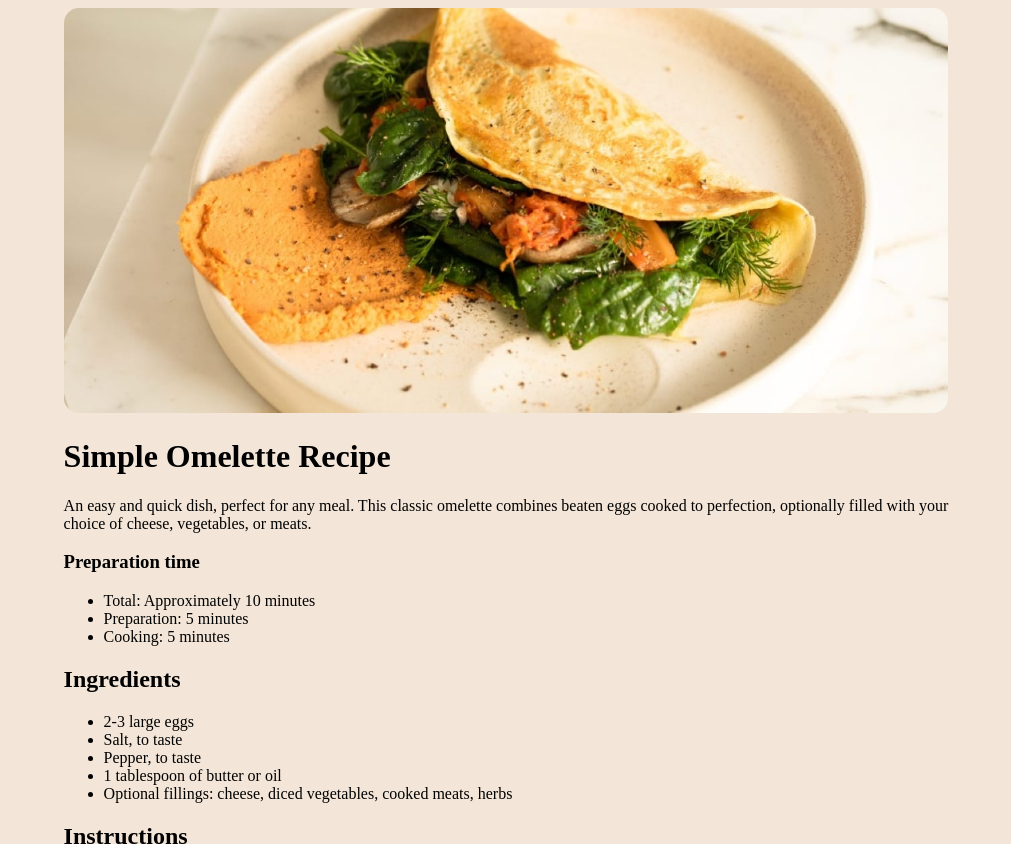
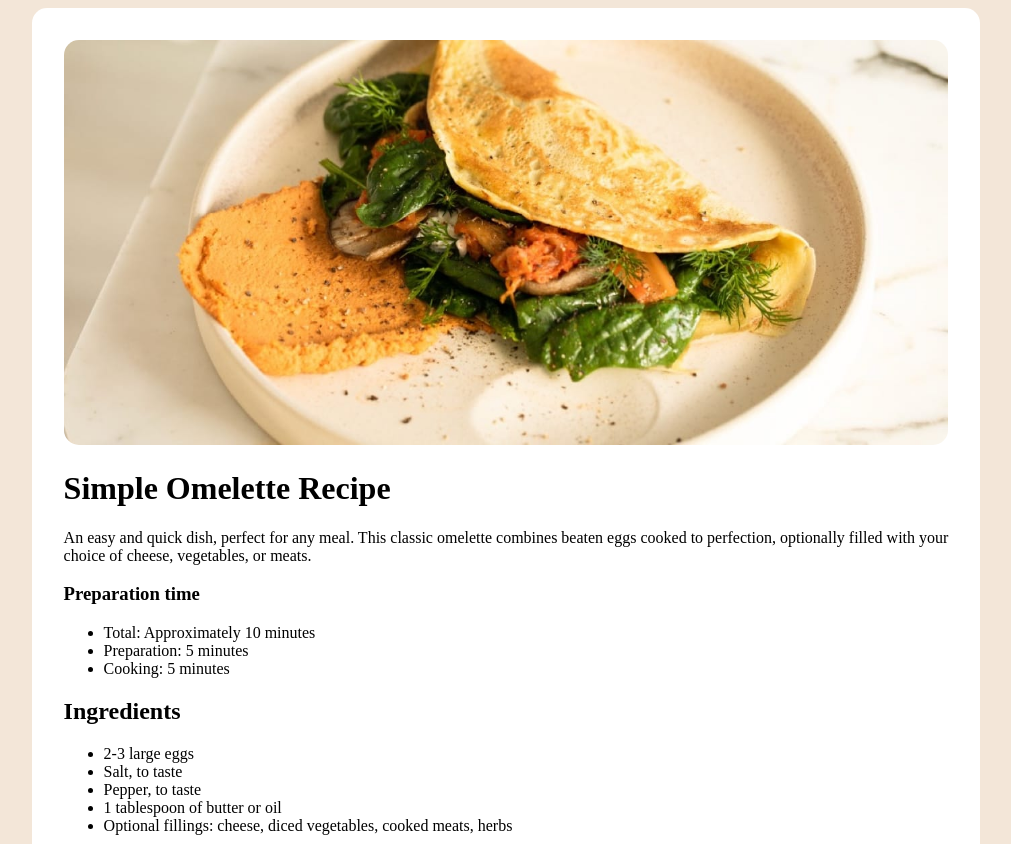
Before and after one commit to DavidCaffrey/recipe-page, a plain HTML site: page index.html in a window 1280 px wide. Shown: the top 844 px of the page, without its empty margins (134-1145 px from the left). Drawn offline with Linux system fonts and the light colour scheme.

Commit message:
trying to get var fonts working

```diff
--- a/styles.css
+++ b/styles.css
@@ -1,4 +1,5 @@
 :root {
+  --White: hsl(0, 0%, 100%);
   --Stone-100: hsl(30, 54%, 90%);
   --Stone-150: hsl(30, 18%, 87%);
   --Stone-600: hsl(30, 10%, 34%);
@@ -10,13 +11,21 @@
 
 @font-face {
   font-family: "Outfit", "YoungSerif";
-  src: url("./assets/fonts/outfit/Outfit-VariableFont_wght.ttf") format("ttf"),
-    url("./assets/fonts/young-serif/YoungSerif-Regular.ttf") format("ttf");
+  src: url("./assets/fonts/outfit/Outfit-VariableFont_wght.ttf")
+      format("truetype"),
+    url("./assets/fonts/young-serif/YoungSerif-Regular.ttf") format("truetype");
+  font-style: normal;
+  font-weight: normal;
   font-display: fallback;
 }
 
 body {
   background-color: var(--Stone-100);
+}
+
+h1 {
+  font-family: "YoungSerif";
+  font-weight: 900;
 }
 
 p {
@@ -35,6 +44,9 @@ img {
 .recipe-container {
   width: 70%;
   margin: auto;
+  background-color: var(--White);
+  border-radius: 15px;
+  padding: 2rem;
 }
 
 .attribution {
```
